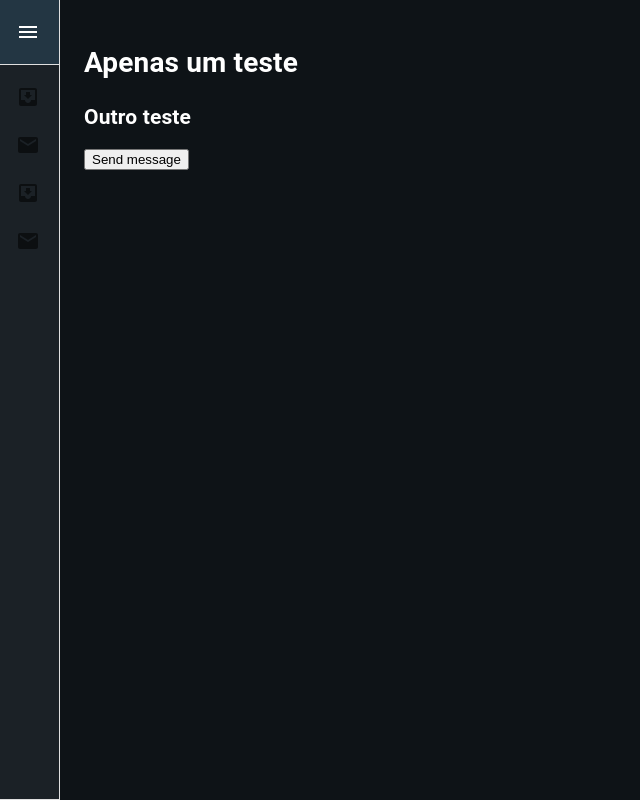
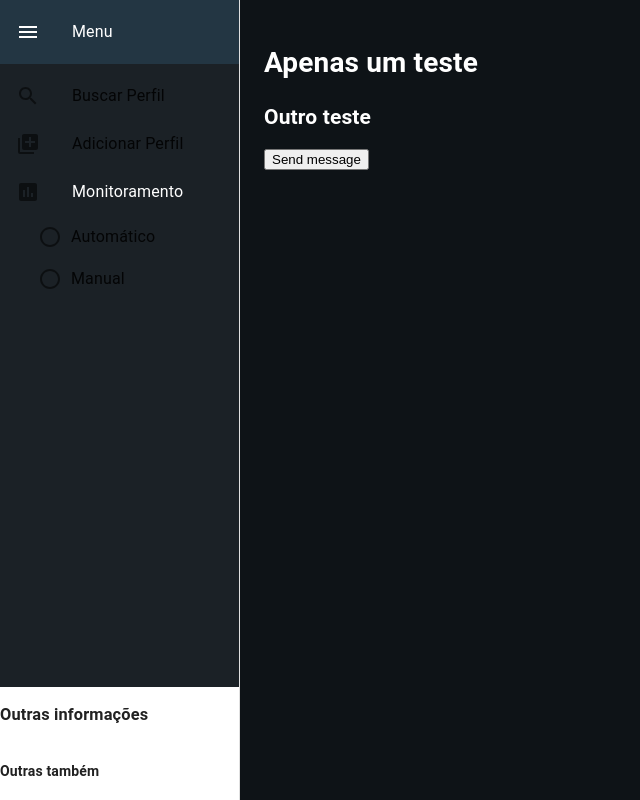
Before and after one commit to cpejr/frontend-cafetorrado, a React (Create React App) app: page /automatico in a window 1280 px wide. Shown: the whole page, without its empty margins (0-640 px from the left). Built offline with nearby package versions, Linux system fonts and the light colour scheme; no server answers.

Commit message:
Itens adicionados ao Drawer

```diff
--- a/src/components/organisms/drawer/index.js
+++ b/src/components/organisms/drawer/index.js
@@ -3,16 +3,10 @@ import clsx from 'clsx';
 import { makeStyles } from '@material-ui/core/styles';
 import Drawer from '@material-ui/core/Drawer';
 import AppBar from '@material-ui/core/AppBar';
-import List from '@material-ui/core/List';
 import CssBaseline from '@material-ui/core/CssBaseline';
-import Typography from '@material-ui/core/Typography';
-import Divider from '@material-ui/core/Divider';
-import MenuIcon from '@material-ui/icons/Menu';
-import ListItem from '@material-ui/core/ListItem';
-import ListItemIcon from '@material-ui/core/ListItemIcon';
-import ListItemText from '@material-ui/core/ListItemText';
-import InboxIcon from '@material-ui/icons/MoveToInbox';
-import MailIcon from '@material-ui/icons/Mail';
+
+import { DrawerMenu, DrawerHeader, OutrasInformacoes } from './insideDrawer';
+import { useToggle } from '../../../hooks';
 
 import './styles.css';
 
@@ -83,11 +77,7 @@ const useStyles = makeStyles((theme) => ({
 
 export default function MiniDrawer({ children }) {
   const classes = useStyles();
-  const [open, setOpen] = React.useState(false);
-
-  const handleDrawerToggle = () => {
-    setOpen(!open);
-  };
+  const [open, drawerToggle] = useToggle(true);
 
   return (
     <div className={classes.root}>
@@ -111,26 +101,9 @@ export default function MiniDrawer({ children }) {
           }),
         }}
       >
-        <List className="header">
-          <ListItem button onClick={handleDrawerToggle}>
-            <ListItemIcon>
-              <MenuIcon className="menu-icon" />
-            </ListItemIcon>
-            <ListItemText> Menu </ListItemText>
-          </ListItem>
-        </List>
-        <Divider className="top-divider" />
-        <List className="menu-bar">
-          {['Inbox', 'Starred', 'Send email', 'Drafts'].map((text, index) => (
-            <ListItem className="menu-icon" button key={text}>
-              <ListItemIcon className="menu-icon">
-                {index % 2 === 0 ? <InboxIcon /> : <MailIcon />}
-              </ListItemIcon>
-              <ListItemText primary={text} />
-            </ListItem>
-          ))}
-        </List>
-        <Divider />
+        <DrawerHeader drawerToggle={drawerToggle} />
+        <DrawerMenu />
+        <OutrasInformacoes />
       </Drawer>
       <main className={`${classes.content} content`}>{children}</main>
     </div>
--- /dev/null
+++ b/src/components/organisms/drawer/insideDrawer/index.js
@@ -0,0 +1,100 @@
+import React from 'react';
+import {
+  List,
+  ListItem,
+  ListItemText,
+  ListItemIcon,
+  Checkbox,
+  FormControl,
+  FormLabel,
+  FormControlLabel,
+  RadioGroup,
+  Radio,
+} from '@material-ui/core';
+import { makeStyles } from '@material-ui/core/styles';
+import MenuIcon from '@material-ui/icons/Menu';
+import InboxIcon from '@material-ui/icons/MoveToInbox';
+import MailIcon from '@material-ui/icons/Mail';
+import SearchIcon from '@material-ui/icons/Search';
+import AddToPhotosIcon from '@material-ui/icons/AddToPhotos';
+import InsertChartIcon from '@material-ui/icons/InsertChart';
+
+const useStyles = makeStyles((theme) => ({
+  nested: {
+    paddingLeft: theme.spacing(5),
+  },
+}));
+
+const DrawerHeader = ({ drawerToggle }) => {
+  return (
+    <List className="header">
+      <ListItem button onClick={drawerToggle}>
+        <ListItemIcon>
+          <MenuIcon className="menu-icon" />
+        </ListItemIcon>
+        <ListItemText> Menu </ListItemText>
+      </ListItem>
+    </List>
+  );
+};
+
+const menuItens = [
+  {
+    title: 'Buscar Perfil',
+    icon: <SearchIcon />,
+  },
+  {
+    title: 'Adicionar Perfil',
+    icon: <AddToPhotosIcon />,
+  },
+];
+
+const DrawerMenu = () => {
+  const classes = useStyles();
+
+  return (
+    <List className="menu-bar">
+      {menuItens.map(({ title, icon }) => (
+        <ListItem className="menu-icon" button key={title}>
+          <ListItemIcon className="menu-icon">{icon}</ListItemIcon>
+          <ListItemText primary={title} />
+        </ListItem>
+      ))}
+
+      {/* Monitoramento */}
+      <ListItem className="menu-icon">
+        <ListItemIcon className="menu-icon">
+          <InsertChartIcon />
+        </ListItemIcon>
+        <ListItemText primary="Monitoramento" />
+      </ListItem>
+
+      <FormControl component="fieldset" className={classes.nested}>
+        <RadioGroup
+        // aria-label="gender"
+        // name="gender1"
+        // value={value}
+        // onChange={handleChange}
+        >
+          <FormControlLabel
+            value="automatico"
+            control={<Radio />}
+            label="Automático"
+          />
+          <FormControlLabel value="manual" control={<Radio />} label="Manual" />
+        </RadioGroup>
+      </FormControl>
+    </List>
+  );
+};
+
+const OutrasInformacoes = () => {
+  return (
+    <>
+      <h3>Outras informações</h3>
+      <h4>Outras também</h4>
+    </>
+  );
+};
+
+export { DrawerMenu, DrawerHeader, OutrasInformacoes };
--- /dev/null
+++ b/src/hooks/index.js
@@ -0,0 +1,8 @@
+import React, { useReducer } from 'react';
+
+function useToggle(initialValue = false) {
+  return useReducer((state) => !state, initialValue);
+}
+
+const keep = 'apagar quando ouver mais itens';
+export { useToggle, keep };
```
